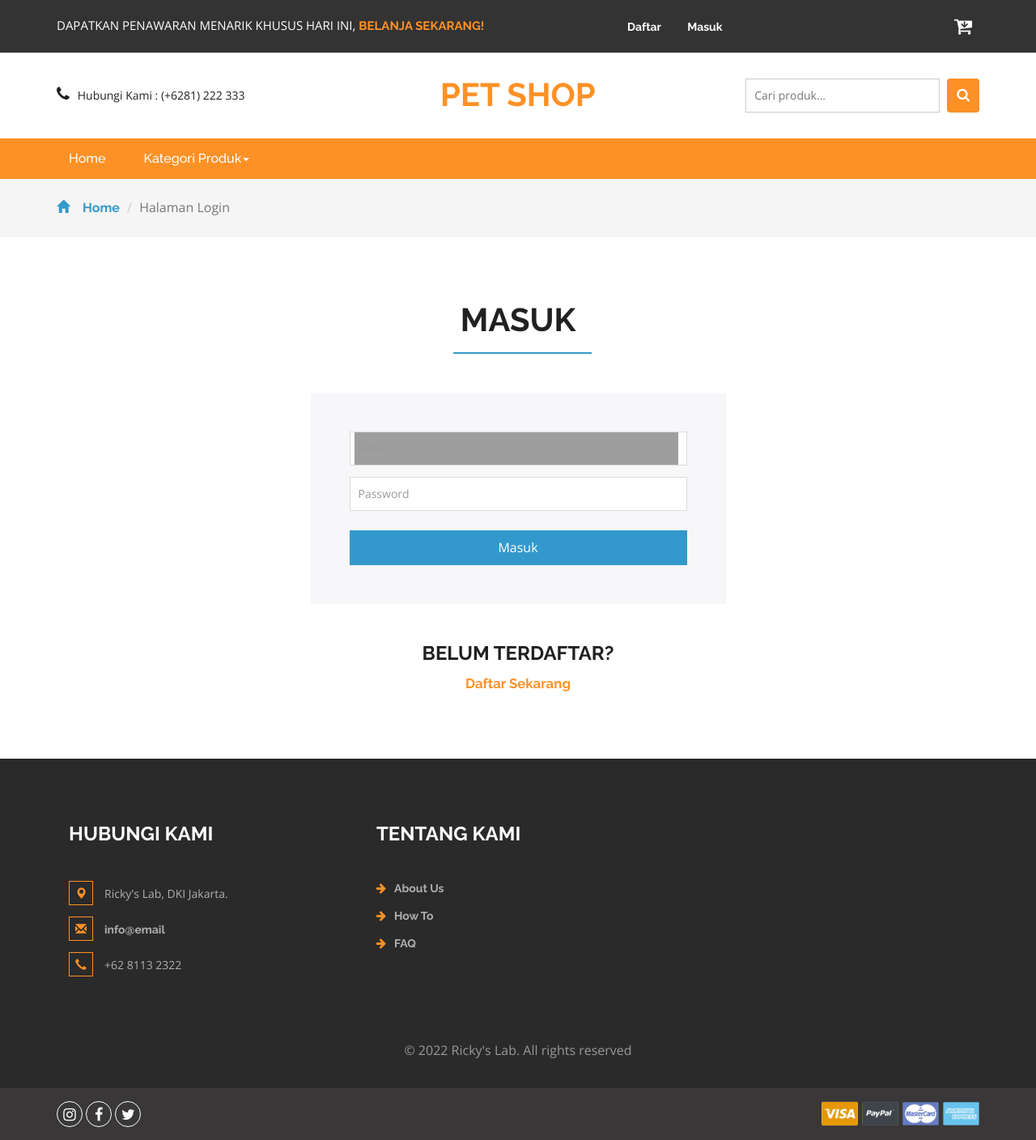
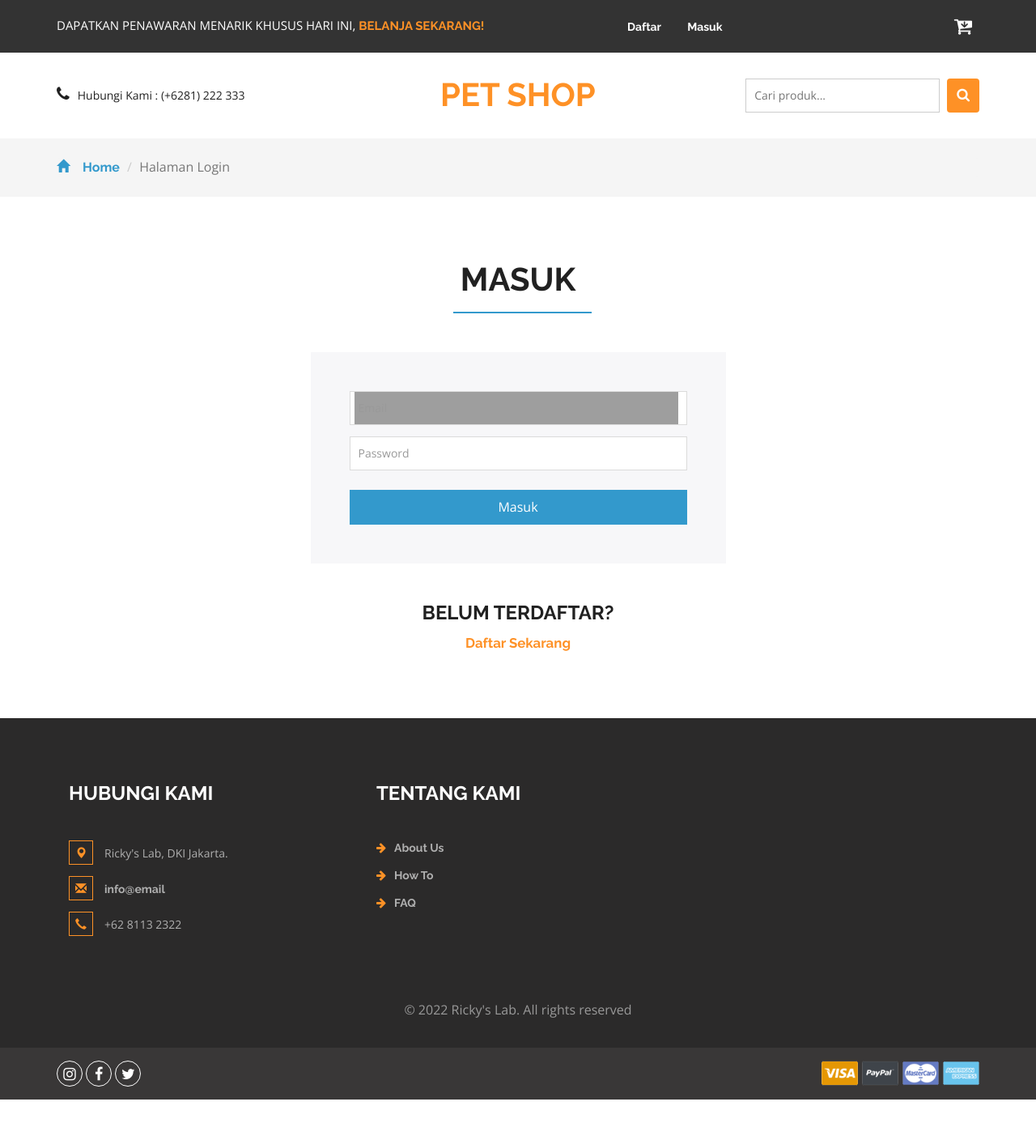
Before and after one commit to autophile0000/autophile0000, a PHP site: page /login.php in a window 1280 px wide. Shown: the whole page at 81% size. After the commit the page ends 1358 px from the top, so only its background shows below. Run offline with PHP 8.4, Linux system fonts and the light colour scheme; data comes from the database, SQL or seed files in the repository; grey boxes are pictures that could not be loaded.

Commit message:
update sedikit

```diff
--- a/admin/pembayaran.php
+++ b/admin/pembayaran.php
@@ -252,8 +252,8 @@
         buttons: [
             'print'
         ]
-    } );
-	} );
+    });
+	});
 	</script>
 
 	<!-- jquery latest version -->
--- a/admin/produk.php
+++ b/admin/produk.php
@@ -219,7 +219,6 @@
 													<td><?php echo $p['rate'] ?></td>
 													<td><?php echo $p['hargabefore'] ?></td>
 													<td><?php echo $p['tgldibuat'] ?></td>
-
 												</tr>
 
 												<?php
--- a/cart.php
+++ b/cart.php
@@ -44,7 +44,7 @@ if(isset($_POST["update"])){
 <!-- for-mobile-apps -->
 <meta name="viewport" content="width=device-width, initial-scale=1">
 <meta http-equiv="Content-Type" content="text/html; charset=utf-8" />
-<meta name="keywords" content="Tokopekita, Richard's Lab" />
+
 <script type="application/x-javascript"> addEventListener("load", function() { setTimeout(hideURLbar, 0); }, false);
 		function hideURLbar(){ window.scrollTo(0,1); } </script>
 <!-- //for-mobile-apps -->
--- a/checkout.php
+++ b/checkout.php
@@ -32,11 +32,11 @@ if(isset($_POST["checkout"])){
 <!DOCTYPE html>
 <html>
 <head>
-<title>TPet Shop - Checkout</title>
+<title>Pet Shop - Checkout</title>
 <!-- for-mobile-apps -->
 <meta name="viewport" content="width=device-width, initial-scale=1">
 <meta http-equiv="Content-Type" content="text/html; charset=utf-8" />
-<meta name="keywords" content="Tokopekita, Richard's Lab" />
+
 <script type="application/x-javascript"> addEventListener("load", function() { setTimeout(hideURLbar, 0); }, false);
 		function hideURLbar(){ window.scrollTo(0,1); } </script>
 <!-- //for-mobile-apps -->
@@ -194,7 +194,7 @@ if(isset($_POST["checkout"])){
 <!-- checkout -->
 	<div class="checkout">
 		<div class="container">
-			<h1>Terima kasih, <?=$_SESSION['name']?> telah membeli <?php echo $itungtrans3 ?> barang di Tokopekita</span></h1>
+			<h1>Terima kasih, <?=$_SESSION['name']?> telah membeli <?php echo $itungtrans3 ?> barang di Toko Pet Shop Qu</span></h1>
 			<div class="checkout-right">
 				<table class="timetable_sub">
 					<thead>
--- a/daftarorder.php
+++ b/daftarorder.php
@@ -44,7 +44,7 @@ if(isset($_POST["update"])){
 <!-- for-mobile-apps -->
 <meta name="viewport" content="width=device-width, initial-scale=1">
 <meta http-equiv="Content-Type" content="text/html; charset=utf-8" />
-<meta name="keywords" content="Tokopekita, Richard's Lab" />
+
 <script type="application/x-javascript"> addEventListener("load", function() { setTimeout(hideURLbar, 0); }, false);
 		function hideURLbar(){ window.scrollTo(0,1); } </script>
 <!-- //for-mobile-apps -->
--- a/index.php
+++ b/index.php
@@ -11,7 +11,7 @@ include 'dbconnect.php';
 <!-- for-mobile-apps -->
 <meta name="viewport" content="width=device-width, initial-scale=1">
 <meta http-equiv="Content-Type" content="text/html; charset=utf-8" />
-<meta name="keywords" content="Falenda Flora, Ruben Agung Santoso" />
+
 <script type="application/x-javascript"> addEventListener("load", function() { setTimeout(hideURLbar, 0); }, false);
 		function hideURLbar(){ window.scrollTo(0,1); } </script>
 <!-- //for-mobile-apps -->
@@ -282,7 +282,7 @@ include 'dbconnect.php';
 		<div class="footer-copy">
 
 			<div class="container">
-				<p>© 2020 Ricky's Lab. All rights reserved</p>
+				<p>© 2022 Ricky's Lab. All rights reserved</p>
 			</div>
 		</div>
 
--- a/kategori.php
+++ b/kategori.php
@@ -11,7 +11,7 @@ $idk = $_GET['idkategori'];
 <!-- for-mobile-apps -->
 <meta name="viewport" content="width=device-width, initial-scale=1">
 <meta http-equiv="Content-Type" content="text/html; charset=utf-8" />
-<meta name="keywords" content="Tokopekita, Richard's Lab" />
+
 <script type="application/x-javascript"> addEventListener("load", function() { setTimeout(hideURLbar, 0); }, false);
 		function hideURLbar(){ window.scrollTo(0,1); } </script>
 <!-- //for-mobile-apps -->
--- a/konfirmasi.php
+++ b/konfirmasi.php
@@ -58,7 +58,7 @@ if(isset($_POST['confirm']))
 <!-- for-mobile-apps -->
 <meta name="viewport" content="width=device-width, initial-scale=1">
 <meta http-equiv="Content-Type" content="text/html; charset=utf-8" />
-<meta name="keywords" content="Tokopekita, Richard's Lab" />
+
 <script type="application/x-javascript"> addEventListener("load", function() { setTimeout(hideURLbar, 0); }, false);
 		function hideURLbar(){ window.scrollTo(0,1); } </script>
 <!-- //for-mobile-apps -->
--- a/login.php
+++ b/login.php
@@ -15,6 +15,7 @@ $timenow = date("j-F-Y-h:i:s A");
 	{
 	$email = mysqli_real_escape_string($conn,$_POST['email']);
 	$pass = mysqli_real_escape_string($conn,$_POST['pass']);
+
 	$queryuser = mysqli_query($conn,"SELECT * FROM login WHERE email='$email'");
 	$cariuser = mysqli_fetch_assoc($queryuser);
 
@@ -25,6 +26,13 @@ $timenow = date("j-F-Y-h:i:s A");
 			$_SESSION['name'] = $cariuser['namalengkap'];
 			$_SESSION['log'] = "Logged";
 			header('location:index.php');
+		// } else if ( password_verify($pass, $cariuser['password']) ) {
+		// 	$_SESSION['id'] = $cariuser['userid'];
+		// 	$_SESSION['role'] = $cariuser['Member'];
+		// 	$_SESSION['notelp'] = $cariuser['notelp'];
+		// 	$_SESSION['name'] = $cariuser['namalengkap'];
+		// 	$_SESSION['log'] = "Logged";
+		// 	header('location:index.php');
 		} else {
 			echo 'Username atau password salah';
 			header("location:login.php");
@@ -36,11 +44,11 @@ $timenow = date("j-F-Y-h:i:s A");
 <!DOCTYPE html>
 <html>
 <head>
-<title>Tokopekita - Masuk</title>
+<title>Pet Shop - Masuk</title>
 <!-- for-mobile-apps -->
 <meta name="viewport" content="width=device-width, initial-scale=1">
 <meta http-equiv="Content-Type" content="text/html; charset=utf-8" />
-<meta name="keywords" content="Tokopekita, Richard's Lab" />
+
 <script type="application/x-javascript"> addEventListener("load", function() { setTimeout(hideURLbar, 0); }, false);
 		function hideURLbar(){ window.scrollTo(0,1); } </script>
 <!-- //for-mobile-apps -->
@@ -118,51 +126,7 @@ $timenow = date("j-F-Y-h:i:s A");
 	</div>
 <!-- //header -->
 <!-- navigation -->
-	<div class="navigation-agileits">
-		<div class="container">
-			<nav class="navbar navbar-default">
-							<!-- Brand and toggle get grouped for better mobile display -->
-							<div class="navbar-header nav_2">
-								<button type="button" class="navbar-toggle collapsed navbar-toggle1" data-toggle="collapse" data-target="#bs-megadropdown-tabs">
-									<span class="sr-only">Toggle navigation</span>
-									<span class="icon-bar"></span>
-									<span class="icon-bar"></span>
-									<span class="icon-bar"></span>
-								</button>
-							</div>
-							<div class="collapse navbar-collapse" id="bs-megadropdown-tabs">
-								<ul class="nav navbar-nav">
-									<li class="active"><a href="index.php" class="act">Home</a></li>
-									<!-- Mega Menu -->
-									<li class="dropdown">
-										<a href="#" class="dropdown-toggle" data-toggle="dropdown">Kategori Produk<b class="caret"></b></a>
-										<ul class="dropdown-menu multi-column columns-3">
-											<div class="row">
-												<div class="multi-gd-img">
-													<ul class="multi-column-dropdown">
-														<h6>Kategori</h6>
 
-														<?php
-														$kat=mysqli_query($conn,"SELECT * from kategori order by idkategori ASC");
-														while($p=mysqli_fetch_array($kat)){
-
-															?>
-														<li><a href="kategori.php?idkategori=<?php echo $p['idkategori'] ?>"><?php echo $p['namakategori'] ?></a></li>
-
-														<?php
-																	}
-														?>
-													</ul>
-												</div>
-
-											</div>
-										</ul>
-									</li>
-								</ul>
-							</div>
-						</nav>
-			</div>
-		</div>
 
 <!-- //navigation -->
 <!-- breadcrumbs -->
--- a/order.php
+++ b/order.php
@@ -46,7 +46,7 @@ if(isset($_POST["update"])){
 <!-- for-mobile-apps -->
 <meta name="viewport" content="width=device-width, initial-scale=1">
 <meta http-equiv="Content-Type" content="text/html; charset=utf-8" />
-<meta name="keywords" content="Tokopekita, Richard's Lab" />
+
 <script type="application/x-javascript"> addEventListener("load", function() { setTimeout(hideURLbar, 0); }, false);
 		function hideURLbar(){ window.scrollTo(0,1); } </script>
 <!-- //for-mobile-apps -->
--- a/product.php
+++ b/product.php
@@ -91,7 +91,7 @@ if(isset($_POST['addprod'])){
 <!-- for-mobile-apps -->
 <meta name="viewport" content="width=device-width, initial-scale=1">
 <meta http-equiv="Content-Type" content="text/html; charset=utf-8" />
-<meta name="keywords" content="Tokopekita, Richard's Lab" />
+
 <script type="application/x-javascript"> addEventListener("load", function() { setTimeout(hideURLbar, 0); }, false);
 		function hideURLbar(){ window.scrollTo(0,1); } </script>
 <!-- //for-mobile-apps -->
--- a/registered.php
+++ b/registered.php
@@ -39,7 +39,7 @@ if(isset($_POST['adduser']))
 <!-- for-mobile-apps -->
 <meta name="viewport" content="width=device-width, initial-scale=1">
 <meta http-equiv="Content-Type" content="text/html; charset=utf-8" />
-<meta name="keywords" content="Tokopekita, Richard's Lab" />
+
 <script type="application/x-javascript"> addEventListener("load", function() { setTimeout(hideURLbar, 0); }, false);
 		function hideURLbar(){ window.scrollTo(0,1); } </script>
 <!-- //for-mobile-apps -->
--- a/search.php
+++ b/search.php
@@ -11,7 +11,7 @@ $s = $_POST['Search'];
 <!-- for-mobile-apps -->
 <meta name="viewport" content="width=device-width, initial-scale=1">
 <meta http-equiv="Content-Type" content="text/html; charset=utf-8" />
-<meta name="keywords" content="Tokopekita, Richard's Lab" />
+
 <script type="application/x-javascript"> addEventListener("load", function() { setTimeout(hideURLbar, 0); }, false);
 		function hideURLbar(){ window.scrollTo(0,1); } </script>
 <!-- //for-mobile-apps -->
@@ -248,7 +248,7 @@ $s = $_POST['Search'];
 					<h3>Hubungi Kami</h3>
 
 					<ul class="address">
-						<li><i class="glyphicon glyphicon-map-marker" aria-hidden="true"></i>Richard's Lab, DKI Jakarta.</li>
+						<li><i class="glyphicon glyphicon-map-marker" aria-hidden="true"></i>Ricky's Lab, DKI Jakarta.</li>
 						<li><i class="glyphicon glyphicon-envelope" aria-hidden="true"></i><a href="mailto:info@email">info@email</a></li>
 						<li><i class="glyphicon glyphicon-earphone" aria-hidden="true"></i>+62 8113 2322</li>
 					</ul>
@@ -268,7 +268,7 @@ $s = $_POST['Search'];
 		<div class="footer-copy">
 
 			<div class="container">
-				<p>© 2020 Richard's Lab. All rights reserved</p>
+				<p>© 2020 Ricky's Lab. All rights reserved</p>
 			</div>
 		</div>
 
```
Also changed, not shown: admin/index.php (+4 -4 lines), produk/16GYogn8dgCZ2.jpg (added), produk/16NcO7dPpXq3c.jpg (added), produk/16ge7ahJ09CHk.jpg (added).
